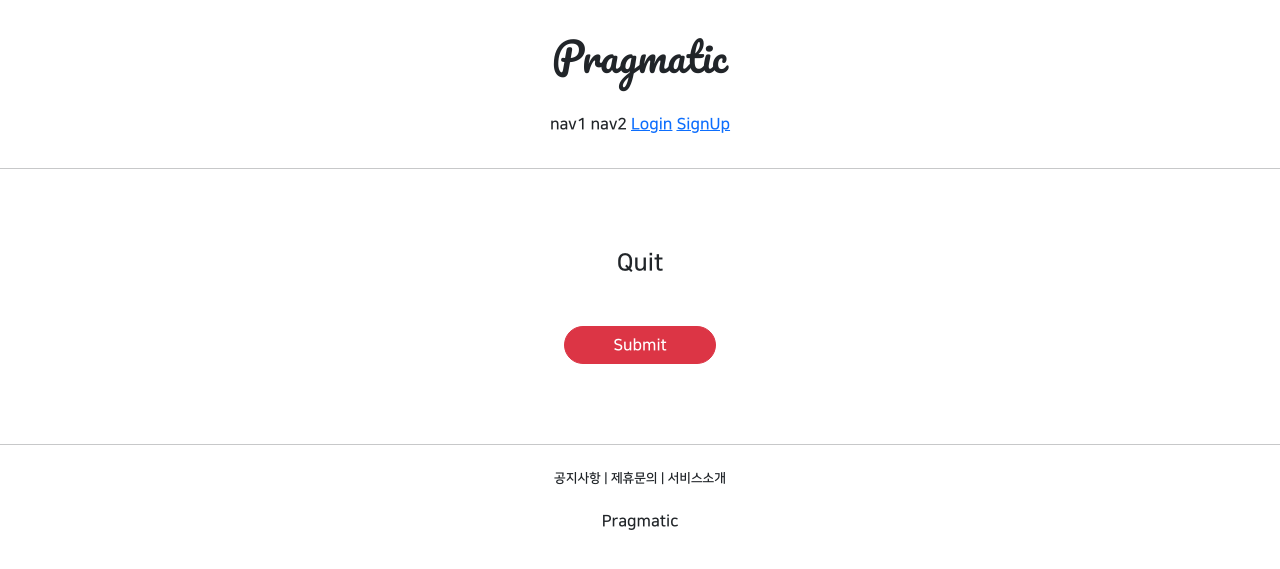
After one commit to tmdgy6232/gis_1, a Django app: page /accounts/delete/1 in a window 1280 px wide. The commit adds this page. Shown: the top 569 px of the page. Run offline with Django 3.2, Linux system fonts and the light colour scheme; tables that the repository leaves empty hold one stand-in row (values such as "Sample post"); parts of the project's set-up code (start-up, migrations or seed data) failed here and were passed over; some libraries are stand-ins or nearby versions.

Commit message:
7/19 Account Delete 기능추가

```diff
--- /dev/null
+++ b/accountapp/templates/accountapp/delete.html
@@ -0,0 +1,17 @@
+{% extends 'base.html' %}
+{% block content %}
+
+    <div style="text-align: center;" class="mw-500 m-auto">
+        <div class="m-5">
+            <h4>Quit</h4>
+        </div>
+        <div>
+            <form action="{% url 'accountapp:delete' pk=target_user.pk %}" method="post">
+                {% csrf_token %}
+                <div class="m-5">
+                    <input type="submit" class="btn btn-danger rounded-pill px-5">
+                </div>
+            </form>
+        </div>
+    </div>
+{% endblock %}
--- a/accountapp/templates/accountapp/detail.html
+++ b/accountapp/templates/accountapp/detail.html
@@ -13,5 +13,10 @@
                 Update Info
             </a>
         </div>
+        <div>
+            <a href="{% url 'accountapp:delete' pk=target_user.pk %}">
+                Quit
+            </a>
+        </div>
     </div>
 {% endblock %}
--- a/accountapp/urls.py
+++ b/accountapp/urls.py
@@ -1,7 +1,7 @@
 from django.contrib.auth.views import LoginView, LogoutView
 from django.urls import path, include
 
-from accountapp.views import helloworld, AccountCreateView, AccountDetailView, AccountUpdateView
+from accountapp.views import helloworld, AccountCreateView, AccountDetailView, AccountUpdateView, AccountDeleteView
 
 app_name = 'accountapp'
 
@@ -12,5 +12,6 @@ urlpatterns = [
     path('create/', AccountCreateView.as_view(), name='create'),
     path('detail/<int:pk>', AccountDetailView.as_view(), name='detail'),
     path('update/<int:pk>', AccountUpdateView.as_view(), name='update'),
+    path('delete/<int:pk>', AccountDeleteView.as_view(), name='delete'),
 
 ]
--- a/accountapp/views.py
+++ b/accountapp/views.py
@@ -5,7 +5,7 @@ from django.shortcuts import render
 
 # Create your views here.
 from django.urls import reverse, reverse_lazy
-from django.views.generic import CreateView, DetailView, UpdateView
+from django.views.generic import CreateView, DetailView, UpdateView, DeleteView
 
 from accountapp.models import HelloWorld
 
@@ -39,3 +39,9 @@ class AccountUpdateView(UpdateView):
     context_object_name = 'target_user'
     success_url = reverse_lazy('accountapp:hello_world')
     template_name = 'accountapp/update.html'
+
+class AccountDeleteView(DeleteView):
+    model = User
+    context_object_name = 'target_user'
+    success_url = reverse_lazy('accountapp:hello_world')
+    template_name = 'accountapp/delete.html'
```
